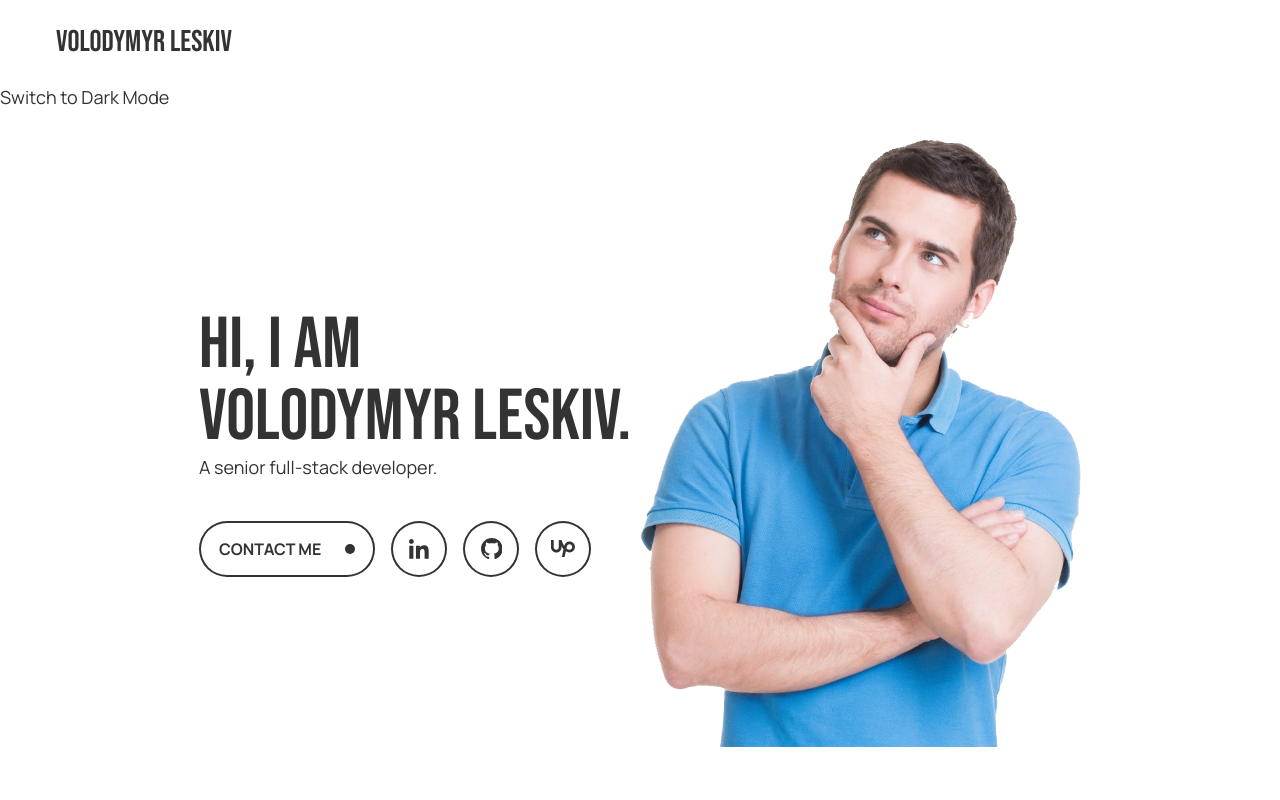
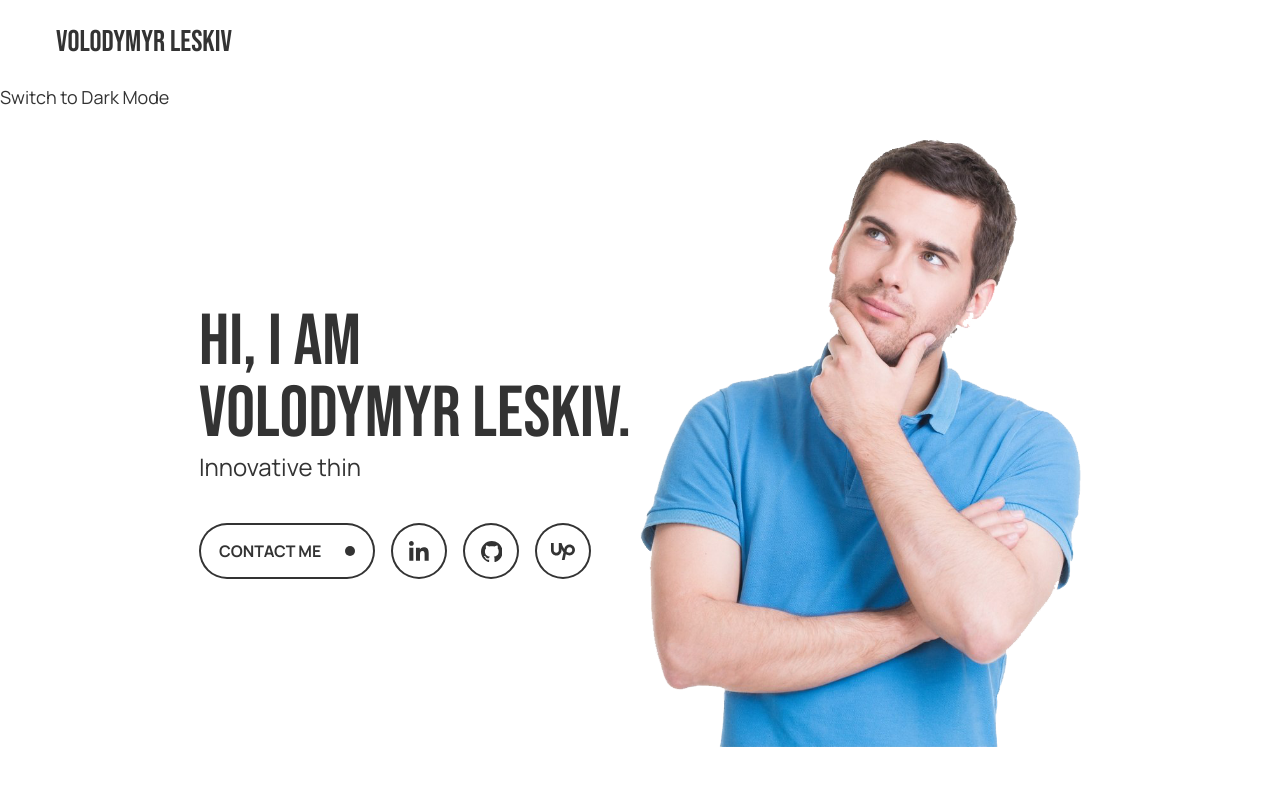
Before and after one commit to LeskivVolodymyr/portfolio, a Next.js app: page / in a window 1280 px wide. Shown: the top 800 px of the page. Built offline with nearby package versions, Linux system fonts and the light colour scheme.

Commit message:
add typing text

```diff
--- a/package.json
+++ b/package.json
@@ -14,6 +14,7 @@
         "next": "15.1.4",
         "react": "^19.0.0",
         "react-dom": "^19.0.0",
+        "react-type-animation": "^3.2.0",
         "sass": "^1.83.4",
         "yup": "^1.6.1"
     },
--- /dev/null
+++ b/src/app/_components/Title/Titles.tsx
@@ -0,0 +1,20 @@
+'use client';
+
+import dynamic from 'next/dynamic';
+import { ComponentType } from 'react';
+
+const TitleTypeAnimation = dynamic(
+    () =>
+        import('@/app/_components/Title/TitlesTypingText').then(
+            (mod) => mod.default as ComponentType
+        ),
+    { ssr: false }
+);
+
+export default function Titles() {
+    return (
+        <span className='text-2xl min-h-8 h-8 flex'>
+            {<TitleTypeAnimation />}
+        </span>
+    );
+}
--- /dev/null
+++ b/src/app/_components/Title/TitlesTypingText.tsx
@@ -0,0 +1,29 @@
+'use client';
+
+import { TypeAnimation } from 'react-type-animation';
+
+export default function TitlesTypingText() {
+    return (
+        <TypeAnimation
+            preRenderFirstString={true}
+            sequence={[
+                'Full-stack developer',
+                1000,
+                'Innovative thinker',
+                1000,
+                'Web developer',
+                1000,
+                'Front-end developer',
+                1000,
+                'Back-end developer',
+                1000,
+                'Creative coder',
+                1000,
+                'Software engineer',
+                1000,
+            ]}
+            speed={20}
+            repeat={Infinity}
+        />
+    );
+}
--- a/src/app/_components/sections/HomeSection/HomeSection.tsx
+++ b/src/app/_components/sections/HomeSection/HomeSection.tsx
@@ -1,6 +1,7 @@
 import Image from 'next/image';
 import HomeContacts from '@/app/_components/HomeContacts/HomeContacts';
 import bob from '../../../../../public/images/random-dude.png';
+import Titles from '@/app/_components/Title/Titles';
 
 export default function HomeSection() {
     return (
@@ -10,7 +11,7 @@ export default function HomeSection() {
                     HI, I AM <br /> VOLODYMYR LESKIV.
                 </h1>
                 <div className='pb-10'>
-                    <span>A senior full-stack developer.</span>
+                    <Titles />
                 </div>
                 <HomeContacts />
             </div>
```
Also changed, not shown: 1 other file (tests, documents, lock files or other folders).
